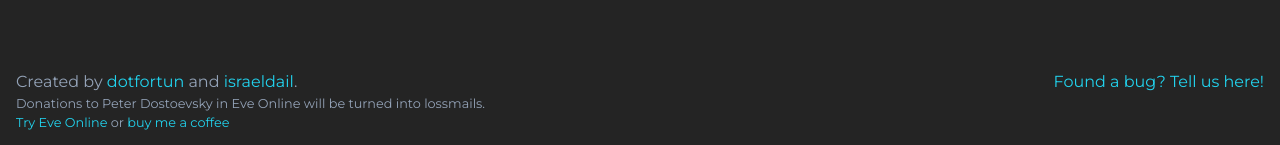
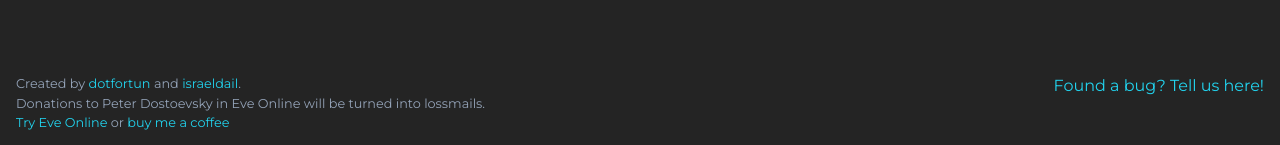
Before and after one commit to dotfortun/wormroller, a Vue app: page / in a window 1280 px wide. Shown: the part 652-797 px from the top of the page. Built offline with nearby package versions, Linux system fonts and the light colour scheme.

Commit message:
Cleaned up footer.

```diff
--- a/src/App.vue
+++ b/src/App.vue
@@ -192,13 +192,15 @@ watch(
   <footer class="container">
     <div>
       <p>
-        Created by
-        <a href="https://github.com/dotfortun" target="_blank">dotfortun</a> and
-        <a href="https://github.com/israeldail" target="_blank">israeldail</a>.
-      </p>
-      <p>
         <small>
           <ul>
+            <li class="list-none">
+              Created by
+              <a href="https://github.com/dotfortun">dotfortun</a> and
+              <a href="https://github.com/israeldail" target="_blank"
+                >israeldail</a
+              >.
+            </li>
             <li class="list-none">
               Donations to Peter Dostoevsky in Eve Online will be turned into
               lossmails.
@@ -223,6 +225,7 @@ watch(
         </small>
       </p>
     </div>
+
     <div>
       <p>
         <a
```
